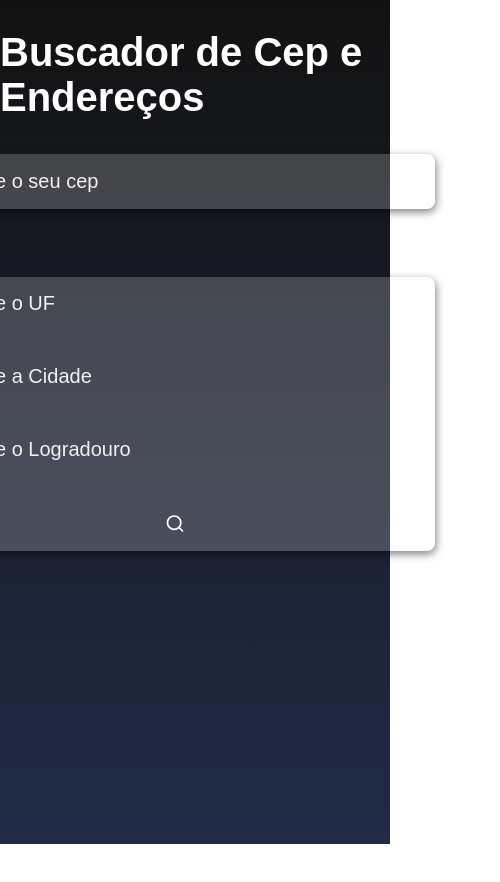
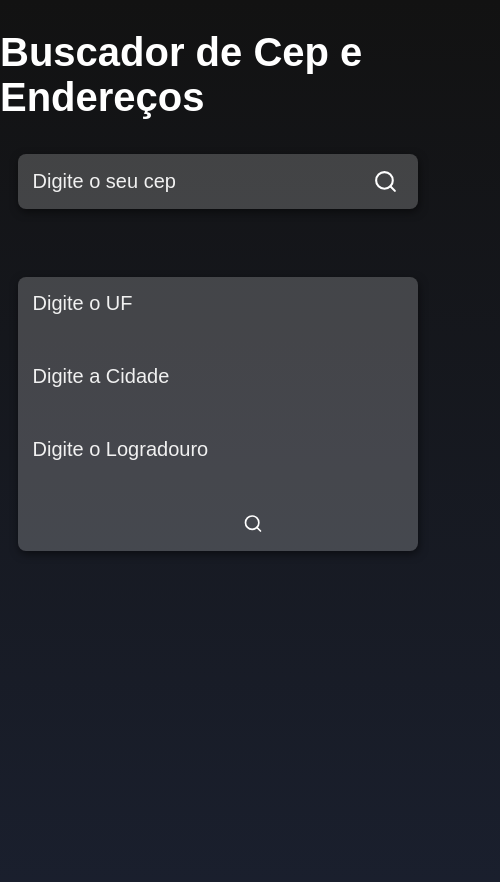
Before and after one commit to KeylaneSilva/buscador-cep, a React (Create React App) app: page / in a window 390 px wide. Shown: the top 882 px of the page, 500 px wide, since content can reach past the window. Before the commit the page ends 844 px from the top, so only its background shows below. Built offline with nearby package versions, Linux system fonts and the light colour scheme.

Commit message:
ajustando layout

```diff
--- a/src/App.css
+++ b/src/App.css
@@ -120,6 +120,21 @@
         width: 80%;
         min-height: 250px;
     }
+    .container{
+       width: 500px;
+       height: 200vh;
+    }
+    .container1{
+        width: 400px;
+        margin-left: -50px;
+    }
+    .main{
+        width: 400px;
+
+    }
+    .container1 .buttonSearch{
+        margin-left: -100px;
+    }
 }
 @media (max-width: 1000px){
     .containerbuscaCep{
--- a/src/App.jsx
+++ b/src/App.jsx
@@ -71,7 +71,7 @@ function App() {
 
           <div className='containerInput'>
             <input
-              type="text"
+              type="number"
               placeholder='Digite o seu cep'
               value={input}
               onChange={e => setInput(e.target.value)}
@@ -92,7 +92,7 @@ function App() {
               <span>Complemento: {cep.complemento}</span>
               <span>{cep.localidade} - {cep.uf}</span>
 
-              <span>--------------------------------------------------------------------------------</span>
+              <span>----------------------------------------------------------------</span>
               <h3>Informações adicionais</h3><br />
               <span>DDD: {cep.ddd}</span>
               <span>Ibge: {cep.ibge}</span>
```
